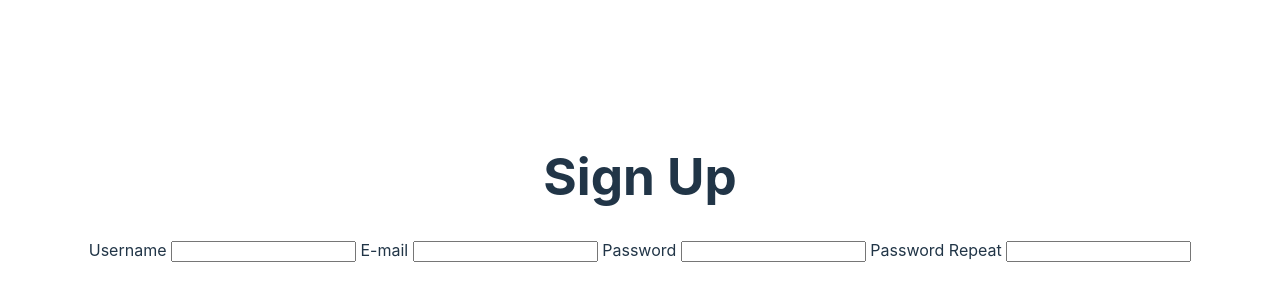
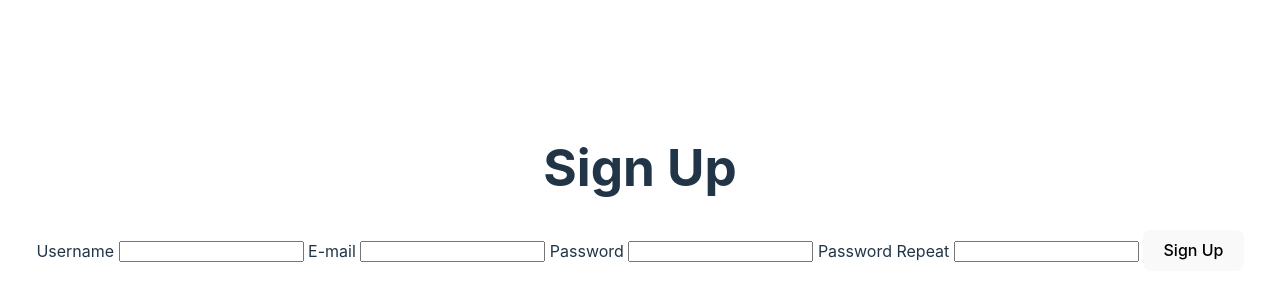
Before and after one commit to rustkas/Learn-Svelte-by-applying-test-driven-development, a Svelte app: page / in a window 1280 px wide. Shown: the part 212-512 px from the top of the page. Built offline with nearby package versions, Linux system fonts and the light colour scheme.

Commit message:
Sign Up button

```diff
--- a/src/pages/SignUpPage.svelte
+++ b/src/pages/SignUpPage.svelte
@@ -7,3 +7,4 @@
 <input id="password" type="password"/>
 <label for="password-repeat">Password Repeat</label>
 <input id="password-repeat" type="password"/>
+<button>Sign Up</button>
```
Also changed, not shown: 1 other file (tests, documents, lock files or other folders).
